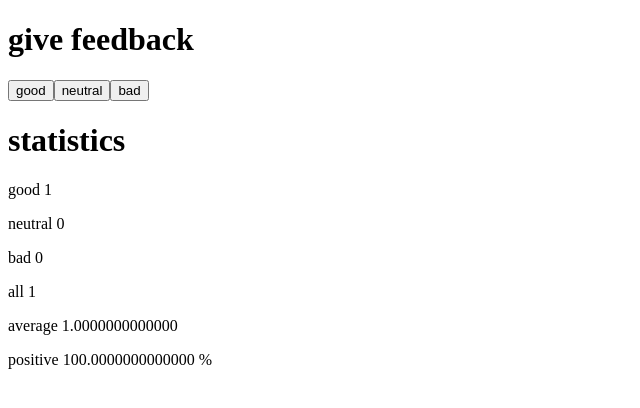
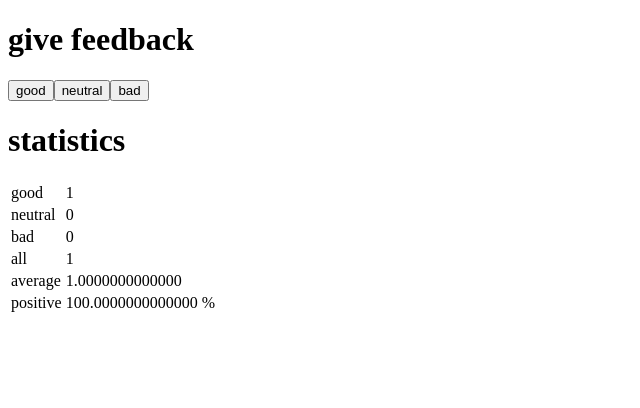
Before and after one commit to Dung-Pham/submission-fullstack-open, a React (Vite) app in the folder part1/anecdotes/: page / in a window 1280 px wide. Both pictures are taken after a click on the button "good". Shown: the top 408 px of the page, without its empty margins (0-640 px from the left). Built offline with nearby package versions, Linux system fonts and the light colour scheme.

Commit message:
add exercise 1.11*: unicafe step 6 part1

```diff
--- a/part1/anecdotes/src/App.jsx
+++ b/part1/anecdotes/src/App.jsx
@@ -1,6 +1,13 @@
 import { useState } from 'react'
 
-const StatisticLine = ({text, value}) => <p>{text} {value}</p>
+const StatisticLine = ({text, value}) =>{
+  return(
+    <tr>
+      <td>{text}</td>
+      <td>{value}</td>
+    </tr>
+  )
+}
 const Statistics = (props) => {
   const list = props.statistics
   if (list[3] === 0) {
@@ -9,14 +16,16 @@
     )
   }
   return (
-    <>
+    <table>
+      <tbody>
         <StatisticLine text='good' value = {list[0]}/>
         <StatisticLine text='neutral' value = {list[1]}/>
         <StatisticLine text='bad' value = {list[2]}/>
         <StatisticLine text='all' value = {list[3]}/>
         <StatisticLine text='average' value = {list[4]}/>
         <StatisticLine text='positive' value = {`${list[5]} %`}/>
-    </>
+      </tbody>
+    </table>
   )
 }
 const App = () => {
```
Lines whose indentation alone changed are shown as unchanged.
